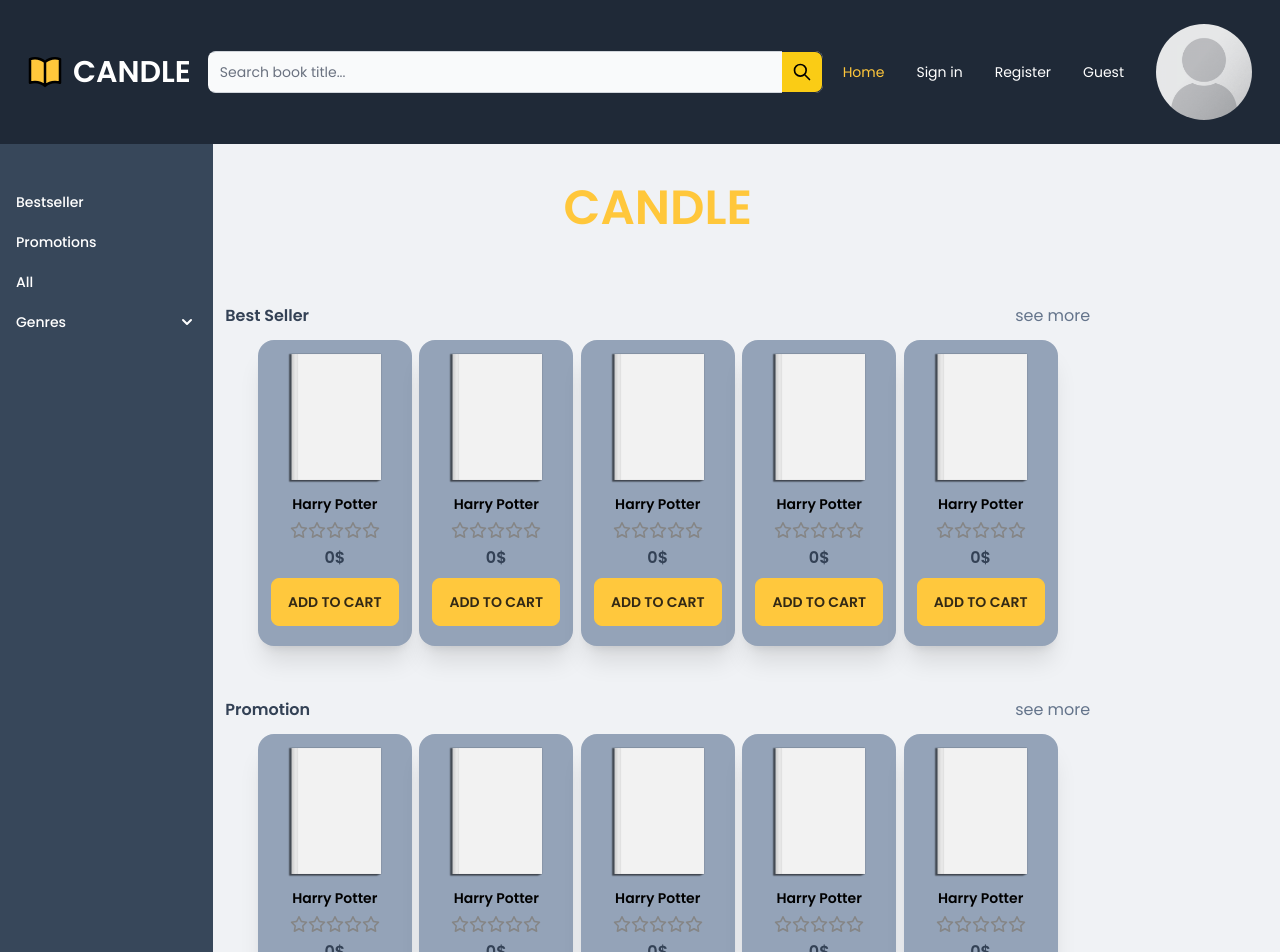
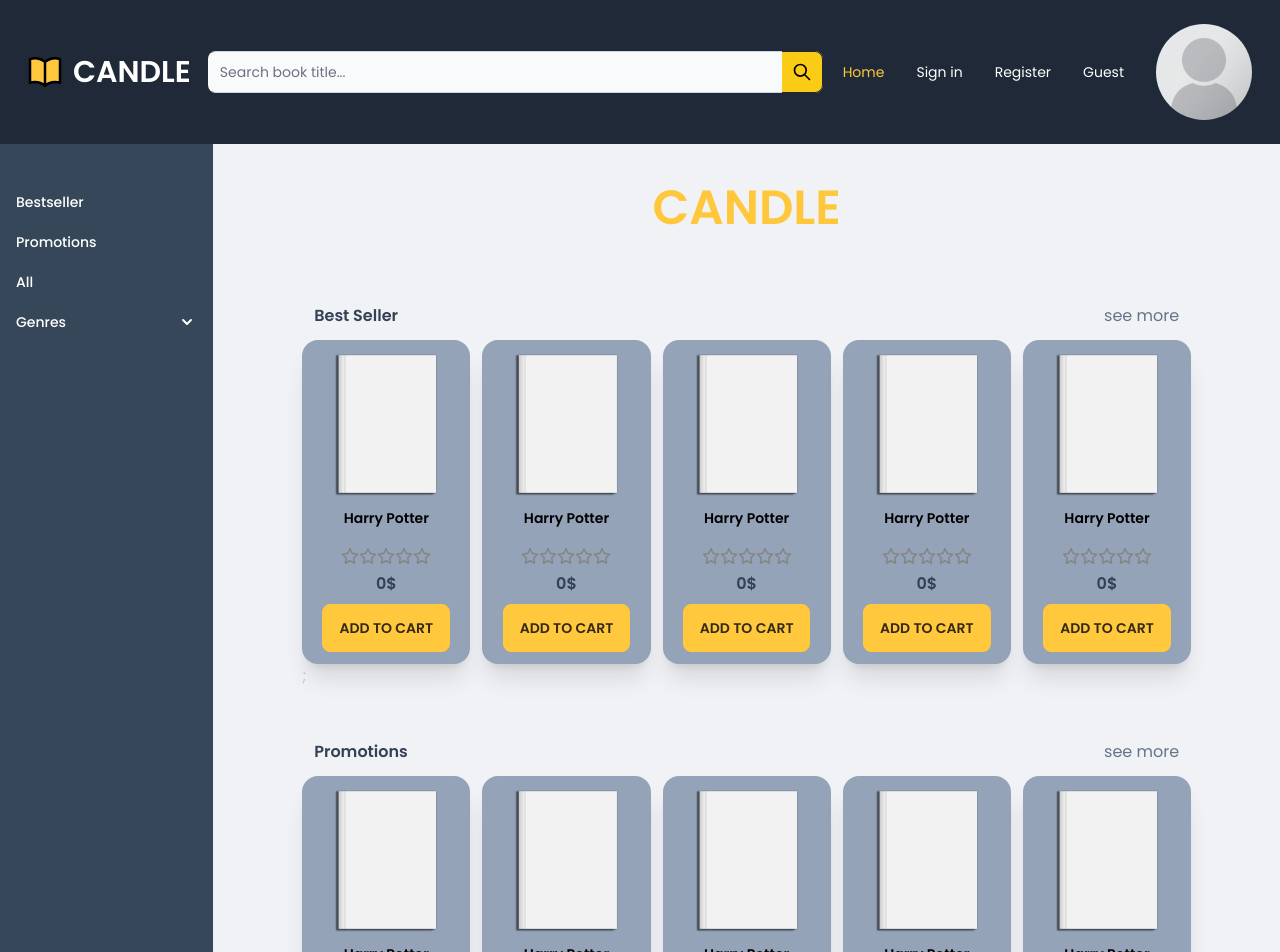
Before and after one commit to Night-of-Serenity/Candle_bookstore-frontend, a React (Vite) app: page / in a window 1280 px wide. Shown: the top 952 px of the page. Built offline with nearby package versions, Linux system fonts and the light colour scheme.

Commit message:
fix home page and filter page bookcard component

```diff
--- a/src/features/book/components/BookContainer.jsx
+++ b/src/features/book/components/BookContainer.jsx
@@ -3,7 +3,7 @@
 import BookContainerHeader from "./BookContainerHeader";
 export default function BookContainer() {
   return (
-    <div className="flex flex-col ml-0  mb-20 items-center">
+    <div className="flex flex-col items-center min-h-screen w-5/6 mx-10 mb-5">
       <BookContainerHeader />
       <BookGrid />
       <Pagination />
--- a/src/features/book/components/BookContainerHeader.jsx
+++ b/src/features/book/components/BookContainerHeader.jsx
@@ -1,7 +1,19 @@
+import { useSelector } from "react-redux";
+import { useLocation } from "react-router-dom";
+
 export default function BookContainerHeader() {
+  const urlPath = useLocation().pathname.split("/");
+  const genres = useSelector((state) => state.book.genresList);
+  console.dir(genres);
+
+  const pageTitle = urlPath.includes("genres")
+    ? genres.find((genre) => genre.id === +urlPath[urlPath.length - 1]).genre
+    : urlPath[urlPath.length - 1].toUpperCase();
+
+  // const pageTitle = urlPath[urlPath.length - 1].toUpperCase();
   return (
     <div className="h-[150px] w-full flex justify-center items-center">
-      <h1 className="text-3xl text-slate-600">Page title</h1>
+      <h1 className="text-3xl text-slate-600">{pageTitle}</h1>
     </div>
   );
 }
--- a/src/features/book/components/BookGrid.jsx
+++ b/src/features/book/components/BookGrid.jsx
@@ -2,11 +2,10 @@
 import Bookcard from "./Bookcard";
 
 export default function BookGrid() {
-  // const numArr = Array.from({ length: 20 }, (_, i) => i + 1);
   const booksList = useSelector((state) => state.book.booksList);
-  console.log(booksList);
+
   return (
-    <div className="grid min-w-[200px] px-20 py-10 w-full grid-flow-row grid-cols-5 gap-y-[10em] gap-x-5">
+    <div className="grid min-w-[200px] px-5 w-full grid-flow-row grid-cols-5 gap-y-10 gap-x-5">
       {booksList.map((book) => (
         <Bookcard
           key={book.id}
@@ -14,9 +13,6 @@
           rating={book.rating}
           price={book.price}
         />
-        // <div className="h-full" key={book.id}>
-        //   {book.id}
-        // </div>
       ))}
     </div>
   );
--- a/src/features/book/components/Bookcard.jsx
+++ b/src/features/book/components/Bookcard.jsx
@@ -8,16 +8,18 @@
   price = 0,
 }) {
   return (
-    <div className="flex items-center flex-1 justify-center  rounded-md">
-      <div className="card bg-slate-400 shadow-xl ">
+    <div className="flex items-center flex-1 justify-center rounded-md w-full">
+      <div className="card bg-slate-400 shadow-xl h-full ">
         <figure className="">
           <img src={defaultBookCover} alt="bookcover" className="w-full" />
         </figure>
         <div className="card-body items-center text-center pt-0 py-5">
           <span className="card-title text-sm text-black">{title}</span>
+        </div>
+        <div className="flex flex-col justify-center items-center gap-2">
           <StarRating rating={rating} />
           <span className="text-slate-700 font-semibold">{price}$</span>
-          <div className="card-actions flex items-center justify-center">
+          <div className="card-actions flex items-center justify-center mb-3">
             <button className="btn btn-primary">Add to cart</button>
           </div>
         </div>
--- a/src/features/book/components/Bookrow.jsx
+++ b/src/features/book/components/Bookrow.jsx
@@ -1,21 +1,13 @@
-import Bookcard from "../../book/components/Bookcard";
-export default function Bookrow() {
+/* eslint-disable react/prop-types */
+export default function Bookrow({ title, children }) {
   return (
-    <div className="flex justify-evenly">
-      <div className="w-20">
-        <Bookcard />
+    <div className="flex-1 my-5">
+      <div className="flex justify-between p-3">
+        <div className="text-slate-700 font-semibold">{title}</div>
+        <div className="text-slate-500">see more</div>
       </div>
-      <div className="w-20">
-        <Bookcard />
-      </div>
-      <div className="w-20">
-        <Bookcard />
-      </div>
-      <div className="w-20">
-        <Bookcard />
-      </div>
-      <div className="w-20">
-        <Bookcard />
+      <div>
+        <div className="flex justify-evenly gap-3">{children}</div>;
       </div>
     </div>
   );
--- a/src/pages/Homepage.jsx
+++ b/src/pages/Homepage.jsx
@@ -1,4 +1,5 @@
 // import Carousel from "../components/Carousel";
+import Bookcard from "../features/book/components/Bookcard";
 import Bookrow from "../features/book/components/Bookrow";
 import Sidebar from "../layouts/Sidebar";
 
@@ -7,33 +8,26 @@
     <>
       <Sidebar />
       <div className="flex-1">
-        <main className="flex flex-col w-5/6 min-h-screen">
+        <main className="flex flex-col w-5/6 min-h-screen mx-auto">
           <div className="flex items-center justify-center">
             <h1 className="text-5xl text-mainyellow font-semibold py-10 px-5">
               CANDLE
             </h1>
           </div>
-          {/* <div className="flex-1 flex justify-center items-center ">
-            <Carousel />
-          </div> */}
-          <div className="flex-1 my-5">
-            <div className="flex justify-between p-3">
-              <div className="text-slate-700 font-semibold">Best Seller</div>
-              <div className="text-slate-500">see more</div>
-            </div>
-            <div>
-              <Bookrow />
-            </div>
-          </div>
-          <div className="flex-1 my-5">
-            <div className="flex justify-between p-3">
-              <div className="text-slate-700 font-semibold">Promotion</div>
-              <div className="text-slate-500">see more</div>
-            </div>
-            <div>
-              <Bookrow />
-            </div>
-          </div>
+          <Bookrow title="Best Seller">
+            <Bookcard />
+            <Bookcard />
+            <Bookcard />
+            <Bookcard />
+            <Bookcard />
+          </Bookrow>
+          <Bookrow title="Promotions">
+            <Bookcard />
+            <Bookcard />
+            <Bookcard />
+            <Bookcard />
+            <Bookcard />
+          </Bookrow>
         </main>
       </div>
     </>
--- a/src/store/slices/bookslice.js
+++ b/src/store/slices/bookslice.js
@@ -21,6 +21,7 @@
 
 const initialState = {
   booksList: newBooksList,
+  genresList: genres,
 };
 
 const bookSlice = createSlice({
```
